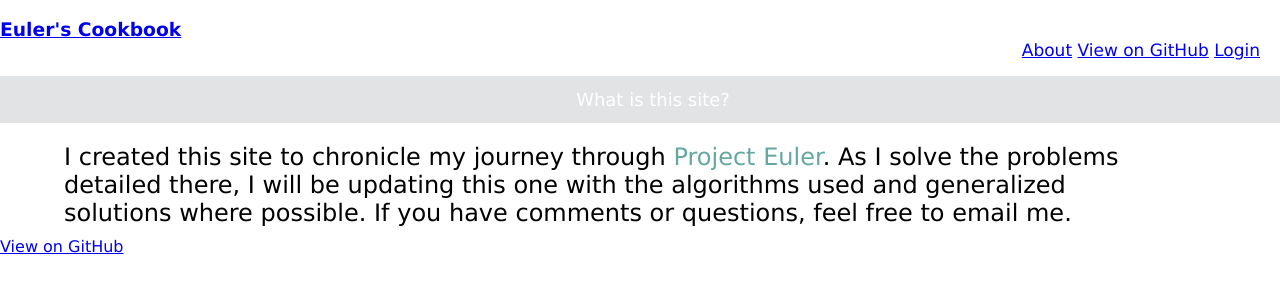
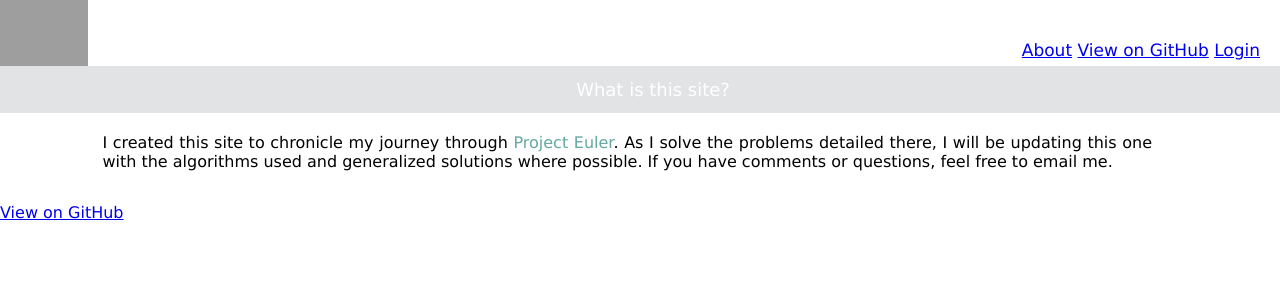
Before and after one commit to zachcalvert/eulers_cookbook, a Django app: template eulers_cookbook/problems/templates/about.html in a window 1280 px wide. Shown: the top 300 px of the page. Run offline with Django 3.2, Linux system fonts and the light colour scheme; the template is opened without the code that fills it, so the values that code supplies are empty; some libraries are stand-ins or nearby versions; grey boxes are pictures that could not be loaded.

Commit message:
mo' page styling

```diff
--- a/eulers_cookbook/problems/templates/base.html
+++ b/eulers_cookbook/problems/templates/base.html
@@ -18,7 +18,7 @@
 		{% block header %}
 			<div id="site-header">
 				<div id="site-header-logo">
-					<a href='{% url "site_home" %}'><h3>Euler's Cookbook</h3></a>
+					<a href='{% url "site_home" %}'><img id="site-header-img" src="http://i.imgur.com/bV1fJ34.png" /></a>
 				</div>
 				<div id="site-header-menu">
 
--- a/eulers_cookbook/problems/views.py
+++ b/eulers_cookbook/problems/views.py
@@ -16,7 +16,7 @@ def site_home(request, template_name = 'base.html'):
 
     problems = Problem.objects.all()
 
-    paginator = Paginator(problems, 50)
+    paginator = Paginator(problems, 10)
     page = request.GET.get('page')
 
     try:
--- a/eulers_cookbook/static/css/base.css
+++ b/eulers_cookbook/static/css/base.css
@@ -9,15 +9,23 @@ body {
 
 #site-header {
     width: 100%;
-    float: left;
     background:  #FFF;
     margin: 0px 0px 0px 0px;
-    height: 76px;
+    height: 66px;
 }
 
 #site-header-logo {
     float: left;
     position: relative;
+}
+
+#site-header-img {
+    height: 66px;
+}
+
+#site-header-logo a {
+    text-decoration: none;
+    color: #000;
 }
 
 ul.nav-menu {
@@ -44,11 +52,11 @@ ul.nav-menu {
 
 .pagination a {
     margin: 0 10px;
-    color: #FFF;
+    color: #444444;
     text-decoration: none!important;
 }
 .pagination a:hover {
-    color: #444444;
+    color: #FFF;
 }
 
 #mobile-nav-icons {
@@ -83,7 +91,7 @@ td.solved {
 }
 
 .table-of-contents a:hover {
-    color: #65A7A1;
+    color: #000026;
 }
 
 #current-page {
@@ -103,7 +111,7 @@ td.solved {
 
 .problem-header {
     margin: 0px;
-    background: #65A7A1;
+    background: #000026;
     padding: 0px;
     width:  100%;
 }
@@ -131,9 +139,10 @@ td.solved {
 }
 
 .problem-description {
-    margin: 0 10% 0 5%;
-    padding: 10px 0;
-    font-size:24px;
+    margin: 0px 10% 0px 8%;
+    padding: 32px 0px;
+    font-size: 16px;
+    text-align: justify;
 }
 
 .container {
@@ -155,3 +164,12 @@ td.solved {
 	padding: 0 20px;
     margin: 0;
 }
+
+#euler-link {
+    width: 100%;
+    text-align: center;
+}
+
+#euler-link a {
+    color: #000;
+}
--- a/eulers_cookbook/static/css/responsive.css
+++ b/eulers_cookbook/static/css/responsive.css
@@ -93,7 +93,7 @@
   ul.nav-menu {
     display: none;
     position: absolute;
-    top: 164px;
+    top: 67px;
     right: 0px;
     width: auto;
     height: auto;
@@ -125,13 +125,20 @@
   #mobile-nav-icons {
       display: block!important;
       list-style-type: none  ;
-      margin: 42px 8px 0 0;
+      margin: 0px 8px 0 0;
+      font-size: 24px;
   }
 
   #mobile-nav-icons li {
       float: right;
       display: inline;
-      margin: 0 10px 0 10px
+      margin: 28px 10px 0 10px;
+  }
+
+  #mobile-nav-icons a, #mobile-nav-icons a:hover,
+  #search-overlay a {
+    color: #000;
+    text-decoration: none;
   }
 
 }
```
Also changed, not shown: eulers_cookbook/problems/management/commands/old_load_problems.py (added, +38 -0 lines), eulers_cookbook/problems/templates/problem.html (+8 -5 lines), eulers_cookbook/problems/management/__init__.py (added), eulers_cookbook/problems/management/commands/__init__.py (added).
